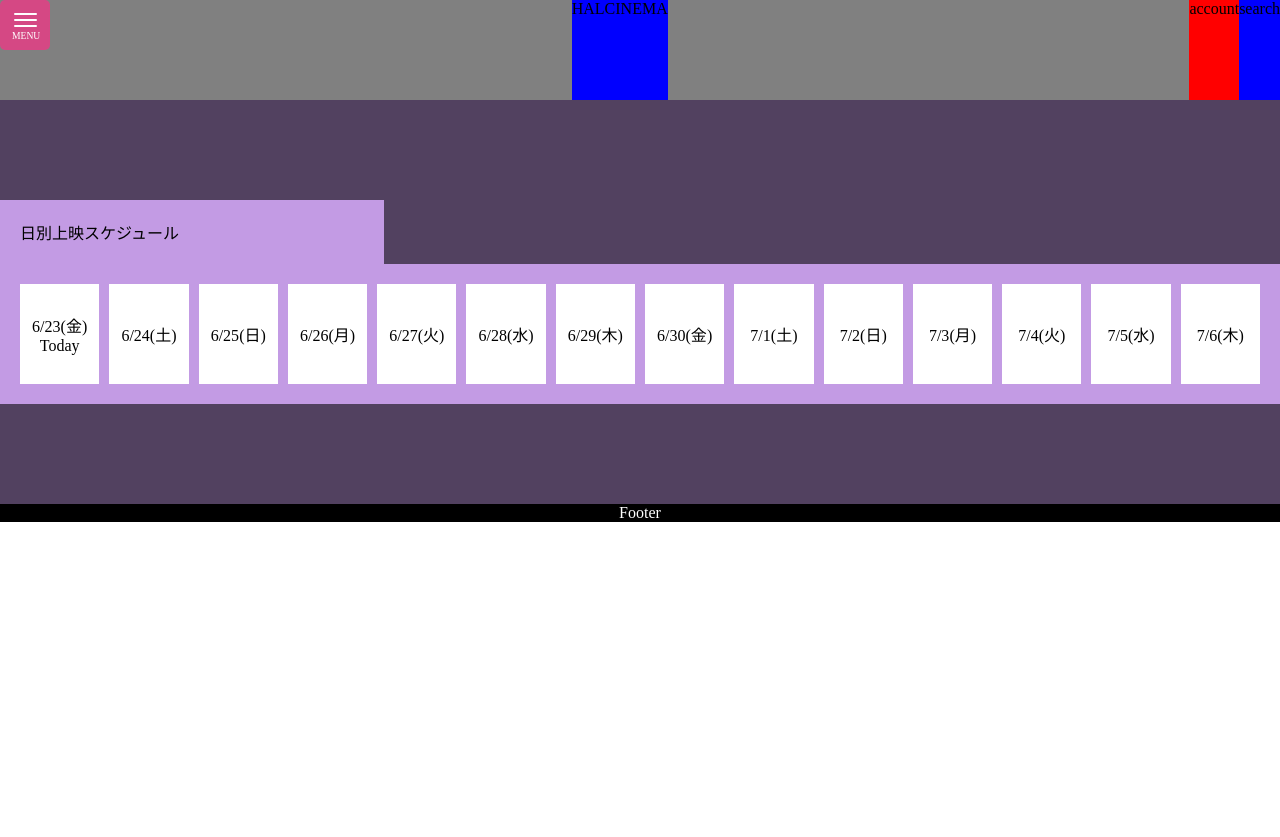
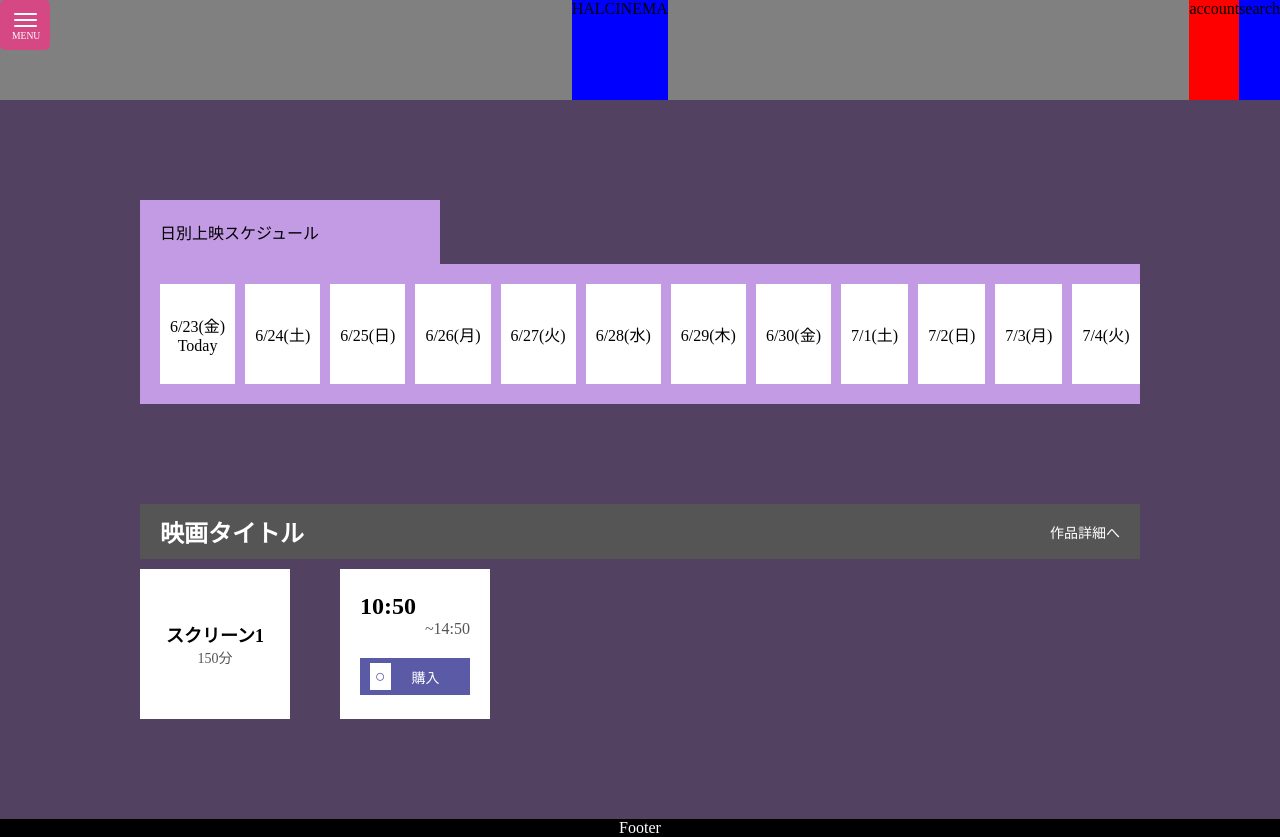
Before and after one commit to HAL-Cinema-G9/frontend, a Next.js app: page /reservation in a window 1280 px wide. Before the commit the page ends 800 px from the top, so only its background shows below. Built offline with nearby package versions, Linux system fonts and the light colour scheme.

Commit message:
add MovieListのUI

```diff
--- /dev/null
+++ b/src/components/Reservation/MovieList.tsx
@@ -0,0 +1,131 @@
+import { css } from '@emotion/react';
+
+const styles = {
+  movieListContainer: css`
+    background-color: #524160;
+    margin: 0 auto;
+    width: 100%;
+    max-width: 1000px;
+    display: flex;
+    flex-direction: column;
+  `,
+  movieWrapper: css`
+    display: flex;
+    flex-direction: column;
+    gap: 10px;
+  `,
+  titleWrapper: css`
+    background-color: #555;
+    display: flex;
+    justify-content: space-between;
+    align-items: center;
+    h2 {
+      padding: 10px 20px;
+      color: #fff;
+    }
+    p {
+      padding: 10px 20px;
+      color: #fff;
+      font-size: 14px;
+      cursor: pointer;
+    }
+  `,
+  scheduleWrapper: css`
+    display: flex;
+    align-items: center;
+    gap: 50px;
+  `,
+  screenInfo: css`
+    background-color: #fff;
+    padding: 10px 20px;
+    width: 150px;
+    height: 150px;
+    display: flex;
+    flex-direction: column;
+    justify-content: center;
+    align-items: center;
+    h2 {
+      font-size: 18px;
+      font-weight: bold;
+    }
+    p {
+      font-size: 14px;
+      color: #555;
+    }
+  `,
+  timeInfo: css`
+    background-color: #fff;
+    padding: 10px 20px;
+    width: 150px;
+    height: 150px;
+    display: flex;
+    flex-direction: column;
+    justify-content: center;
+  `,
+  time: css`
+    h3 {
+      font-size: 1.5rem;
+      font-weight: bold;
+      text-align: left;
+    }
+    p {
+      font-size: 1rem;
+      color: #555;
+      text-align: right;
+    }
+  `,
+  buyBtn: css`
+    margin-top: 20px;
+    padding: 5px 10px;
+    background-color: #5a5aa7;
+    color: #fff;
+    font-size: 14px;
+    display: flex;
+    justify-content: space-between;
+    align-items: center;
+    span {
+      font-size: 18px;
+      font-weight: bold;
+      background-color: white;
+      color: #5a5aa7;
+      padding: 3px 5px;
+    }
+    p {
+      flex: 1;
+      font-size: 14px;
+      color: #fff;
+      text-align: center;
+    }
+  `,
+};
+
+const MovieList = () => {
+  return (
+    <div css={styles.movieListContainer}>
+      <div css={styles.movieWrapper}>
+        <div css={styles.titleWrapper}>
+          <h2>映画タイトル</h2>
+          <p>作品詳細へ</p>
+        </div>
+        <div css={styles.scheduleWrapper}>
+          <div css={styles.screenInfo}>
+            <h2>スクリーン1</h2>
+            <p>150分</p>
+          </div>
+          <div css={styles.timeInfo}>
+            <div css={styles.time}>
+              <h3>10:50</h3>
+              <p>~14:50</p>
+            </div>
+            <div css={styles.buyBtn}>
+              <span>&#9675;</span>
+              <p>購入</p>
+            </div>
+          </div>
+        </div>
+      </div>
+    </div>
+  );
+};
+
+export default MovieList;
--- a/src/components/Reservation/ScheduleCalendar.tsx
+++ b/src/components/Reservation/ScheduleCalendar.tsx
@@ -6,6 +6,8 @@ import { useRecoilState } from 'recoil';
 const styles = {
   scheduleCalendarContainer: css`
     width: 100%;
+    max-width: 1000px;
+    margin: 0 auto;
   `,
   topTitle: css`
     padding: 20px;
@@ -14,12 +16,26 @@ const styles = {
   `,
   bottomCalendar: css`
     padding: 20px;
-    width: 100%;
     background-color: #c39be4;
     display: flex;
-    justify-content: center;
     align-items: center;
     gap: 10px;
+
+    overflow-x: scroll;
+    &::-webkit-scrollbar {
+      width: 6px;
+      height: 10px;
+      background-color: #fff;
+      border-radius: 5px;
+    }
+    &::-webkit-scrollbar-thumb {
+      background-color: #000;
+      border-radius: 5px;
+    }
+    &::-webkit-scrollbar-track {
+      background-color: #fff;
+      border-radius: 5px;
+    }
   `,
   selectDate: css`
     padding: 10px;
--- a/src/pages/reservation.tsx
+++ b/src/pages/reservation.tsx
@@ -1,5 +1,6 @@
 import Footer from '@/components/Footer';
 import Navbar from '@/components/Navbar';
+import MovieList from '@/components/Reservation/MovieList';
 import ScheduleCalendar from '@/components/Reservation/ScheduleCalendar';
 import { css } from '@emotion/react';
 
@@ -8,6 +9,9 @@ const styles = {
     padding: 100px 0;
     background-color: #524160;
     width: 100%;
+    display: flex;
+    flex-direction: column;
+    gap: 100px;
   `,
 };
 
@@ -17,6 +21,7 @@ const Reservation = () => {
       <Navbar />
       <div css={styles.reservationContainer}>
         <ScheduleCalendar />
+        <MovieList />
       </div>
       <Footer />
     </main>
```
